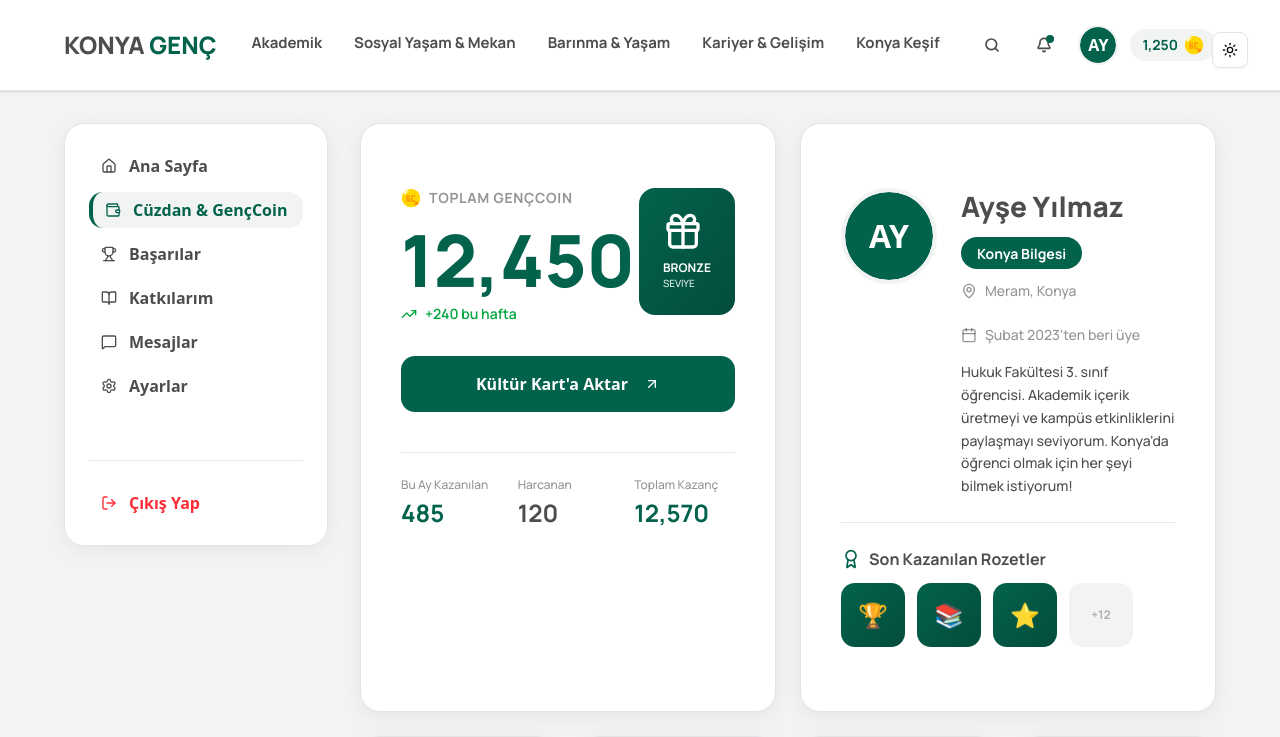
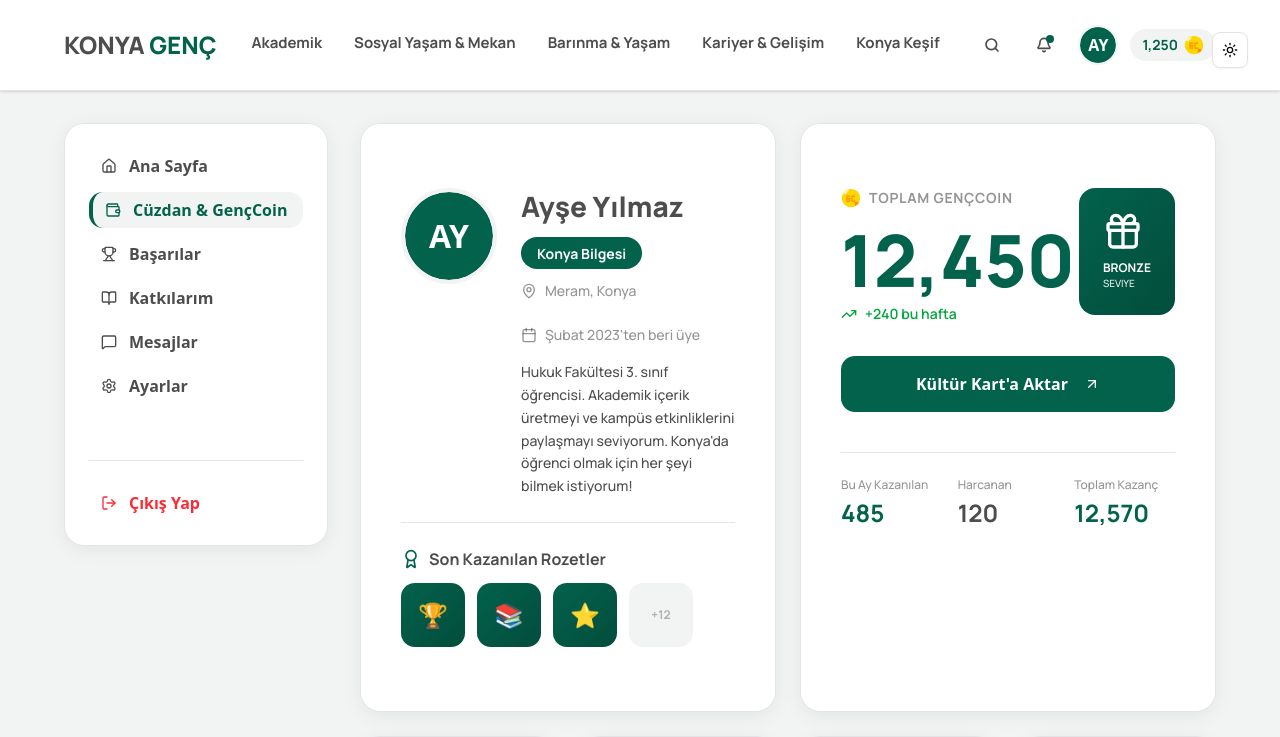
Before and after one commit to dogancanyildiz/wikonya, a Next.js app in the folder frontend/: page /dashboard in a window 1280 px wide. Shown: the top 737 px of the page. Built offline with nearby package versions, Linux system fonts and the light colour scheme.

Commit message:
refactor(dashboard): reorder wallet and profile cards in dashboard layout

```diff
--- a/frontend/components/dashboard/user-dashboard.tsx
+++ b/frontend/components/dashboard/user-dashboard.tsx
@@ -22,8 +22,8 @@ export function UserDashboard() {
         <div className="lg:col-span-9 space-y-4 sm:space-y-6">
           {/* Top Section: Wallet + Profile */}
           <div className="grid grid-cols-1 lg:grid-cols-2 gap-4 sm:gap-6">
+            <ProfileCard />
             <WalletCard />
-            <ProfileCard />
           </div>
 
           {/* Stats Row */}
```
